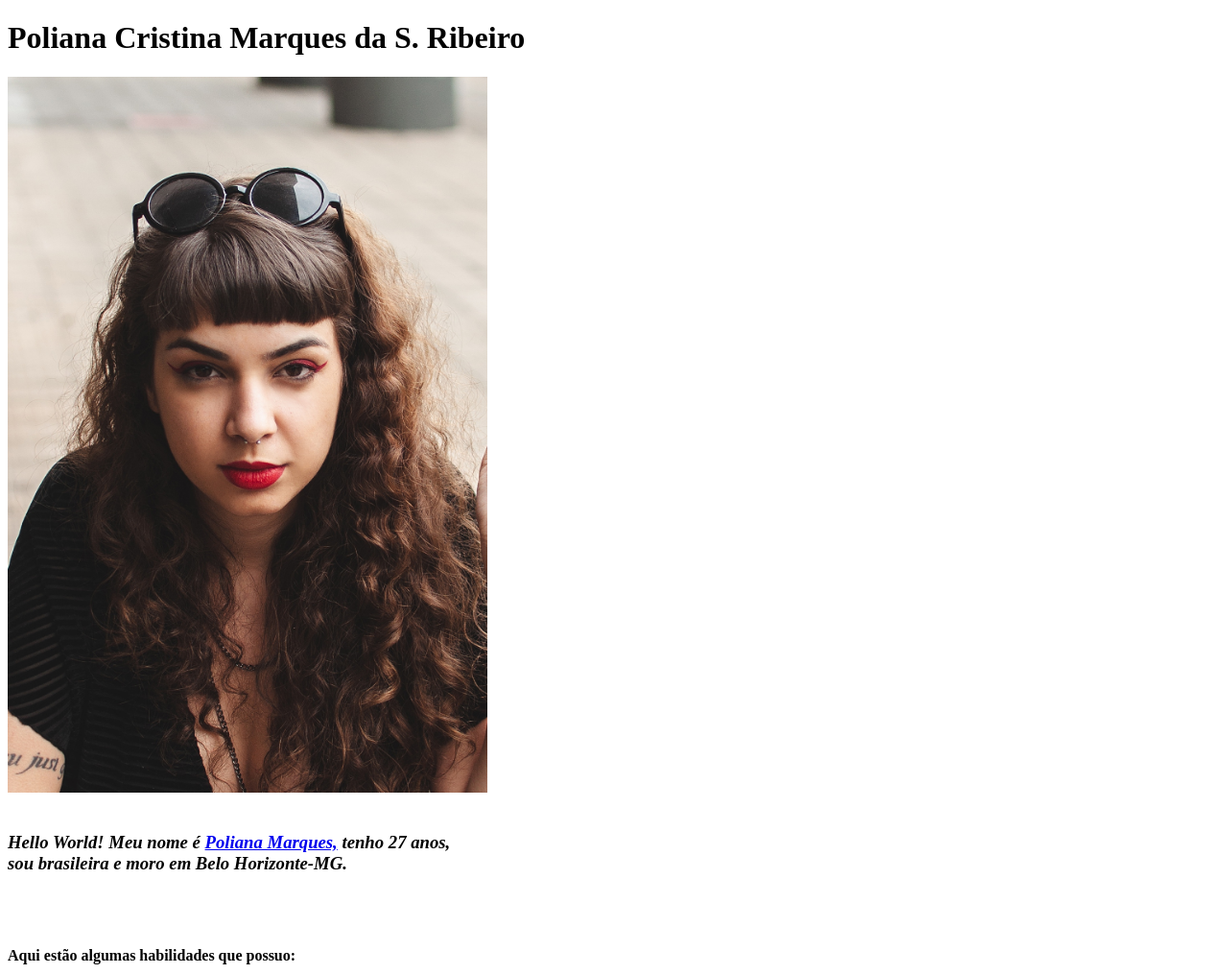
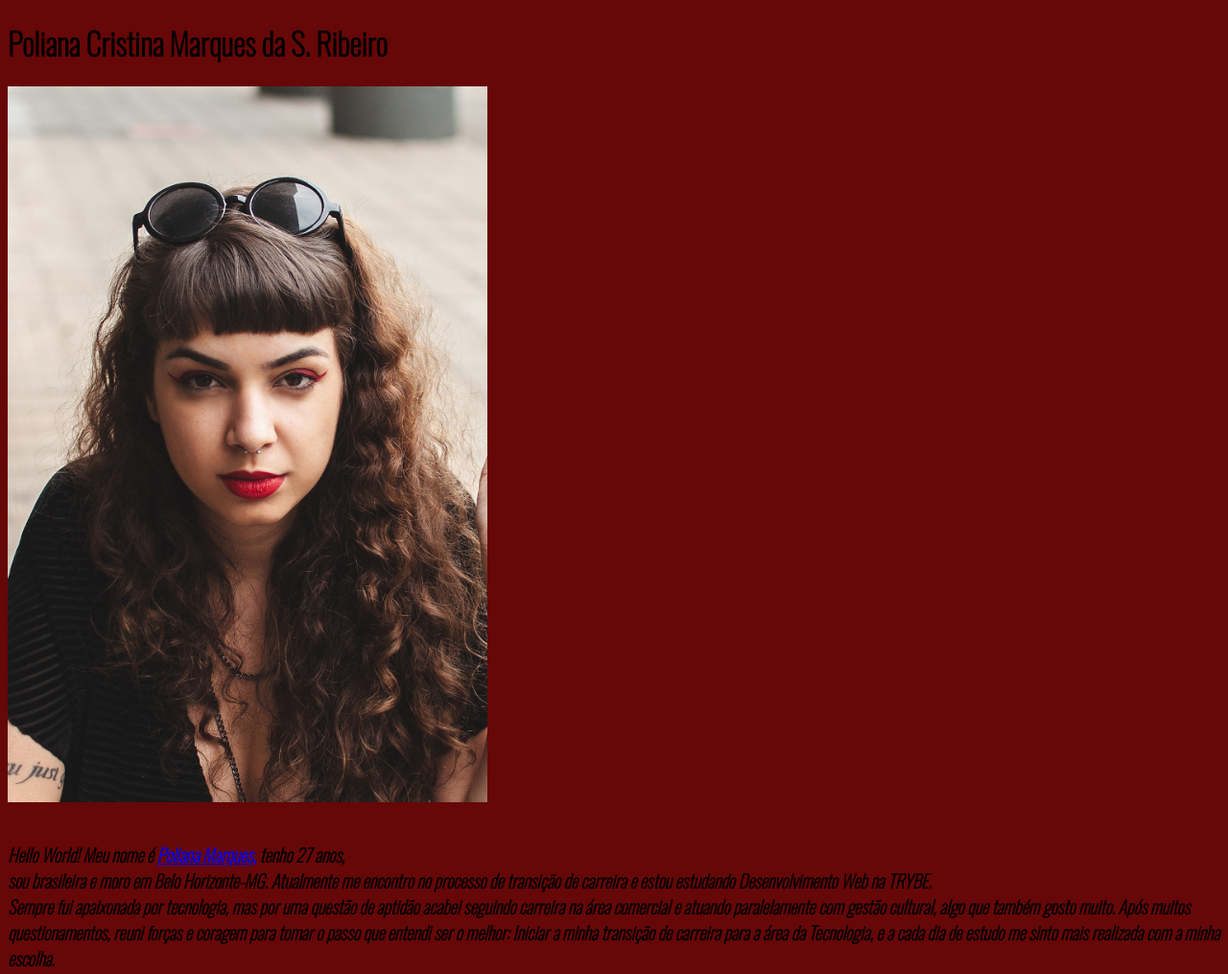
Before and after one commit to polianamarques/polianamarques.github.io, a plain HTML site: page index.html in a window 1280 px wide. Shown: the top 1015 px of the page at 96% size. Drawn offline with nearby package versions, Linux system fonts and the light colour scheme.

Commit message:
Edicao bio

```diff
--- a/index.html
+++ b/index.html
@@ -4,17 +4,38 @@
     <meta charset="UTF-8">
     <meta http-equiv="X-UA-Compatible" content="IE=edge">
     <meta name="viewport" content="width=device-width, initial-scale=1.0">
-    <title>Document</title>
+    <title>Portfolio</title> <link rel="preconnect" href="https://fonts.googleapis.com">
+    <link rel="preconnect" href="https://fonts.gstatic.com" crossorigin>
+    <link href="https://fonts.googleapis.com/css2?family=Oswald:wght@200&display=swap" rel="stylesheet">
 </head>
+<style>
+ body { background-color: #660708;
+
+
+ }
+
+ .nome {
+     font-family: 'Oswald', Arial;
+   }
+
+
+</style>
+
 <body>
-    <p><h1>Poliana Cristina Marques da S. Ribeiro</h1>
+    <p><h1 class="nome" >Poliana Cristina Marques da S. Ribeiro</h1>
 
     </p> <img id="imagem" src="poliana.jpg"  width="500px"  alt="Foto de Poliana Marques.
     Na foto Poliana esta usando delineado e batom vermelho e olha diretamente para a camera">
     <br> <br>
-    <h3><em id="apresentacao"> Hello World! Meu nome é <a href="#imagem"> Poliana Marques,</a>
+    <h3><em class="nome"   id="apresentacao"> Hello World! Meu nome é <a href="#imagem"> Poliana Marques,</a>
         tenho 27 anos, <br>
-         sou brasileira e moro em Belo Horizonte-MG.</em>  </h3>
+         sou brasileira e moro em Belo Horizonte-MG.
+         Atualmente me encontro no processo de transição de carreira e estou estudando Desenvolvimento Web na TRYBE. <br>
+         Sempre fui apaixonada por tecnologia, mas por uma questão de aptidão acabei seguindo carreira na área comercial e atuando paralelamente
+         com gestão cultural, algo que também gosto muito. Após muitos questionamentos, reuni forças e coragem para tomar o passo que entendi ser o melhor:
+         Iniciar a minha transição de carreira para a área da Tecnologia, e a cada dia de estudo me sinto mais realizada com a minha escolha.
+
+      </em>  </h3>
     <br> <br>
 
 
```
